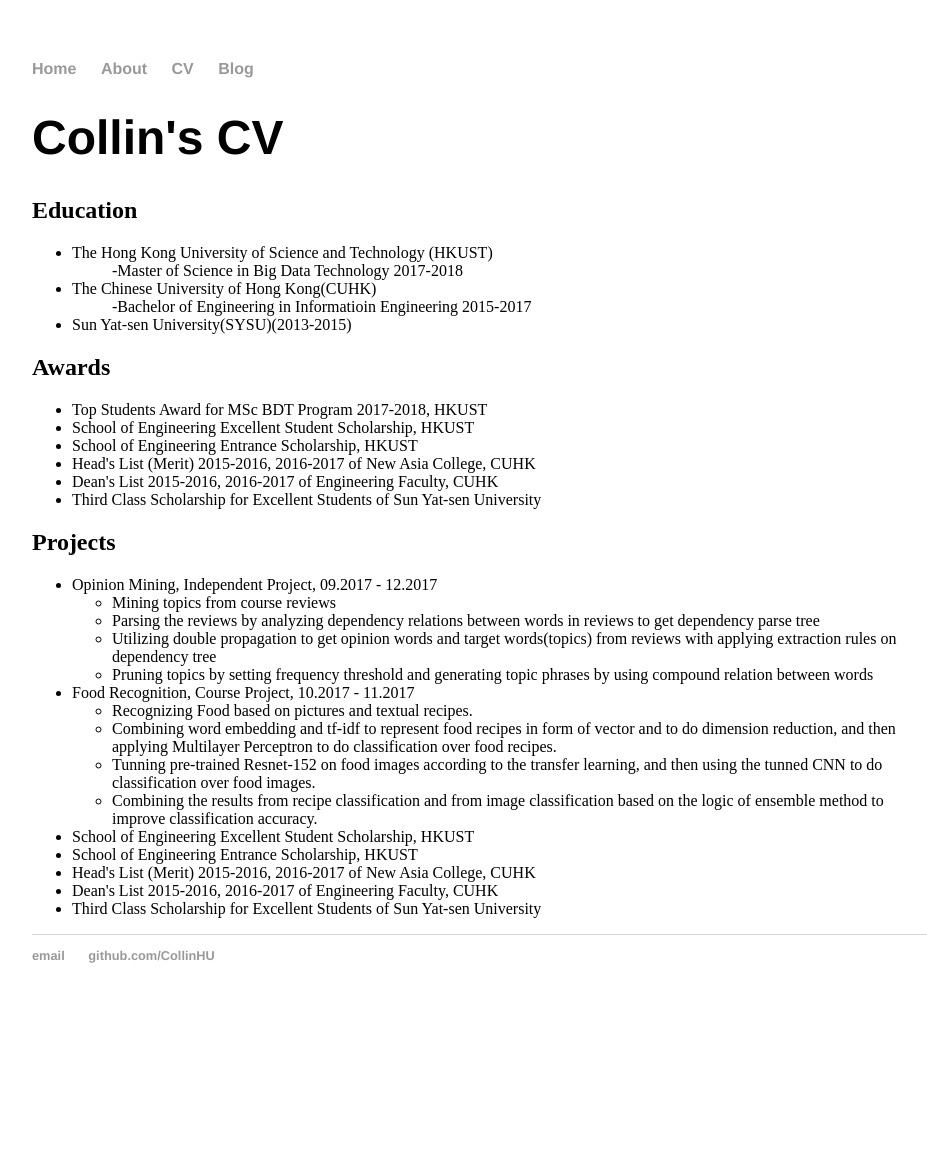
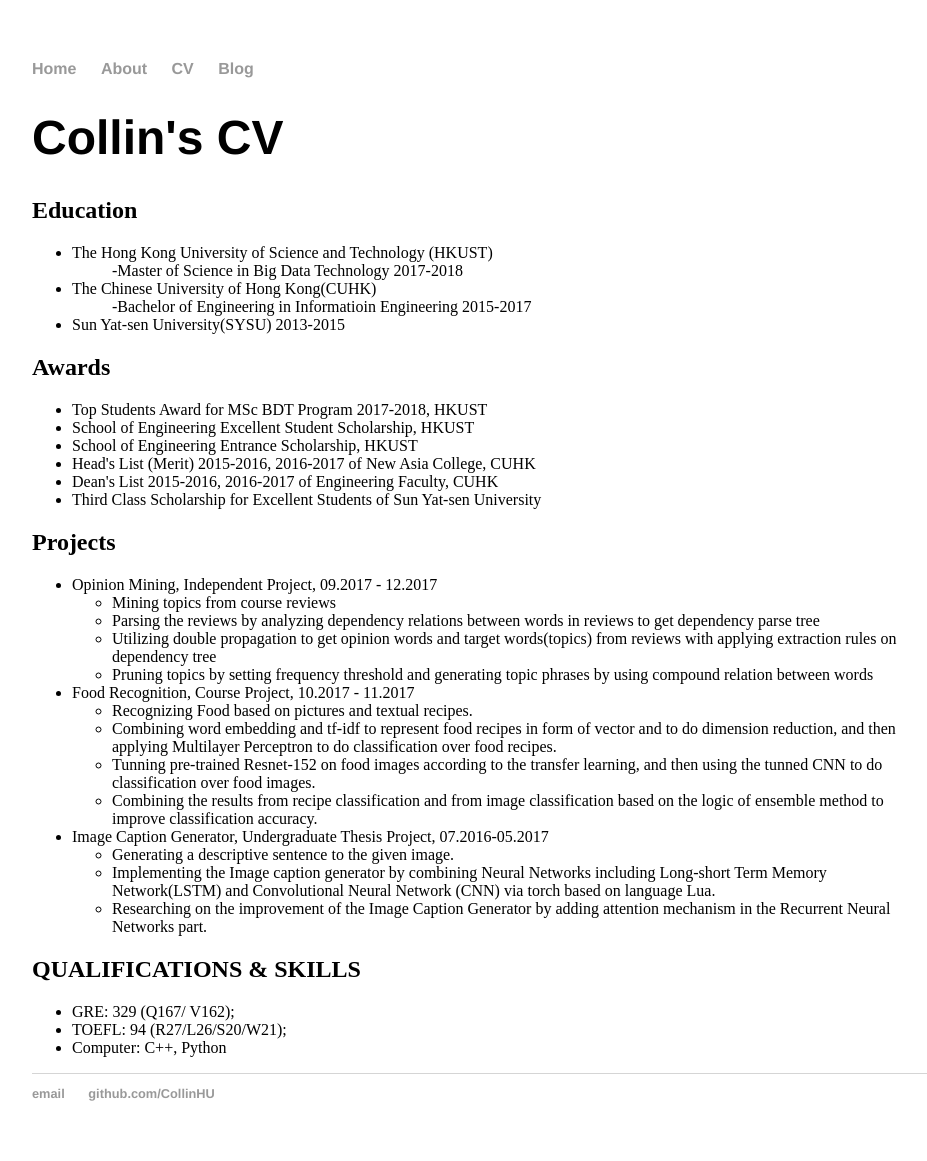
Before and after one commit to CollinHU/CollinHU, a Jekyll site: the page built from cv/index.html, in a window 1280 px wide. Shown: the whole page, without its empty margins (160-1087 px from the left). Built offline with Jekyll 4.4.1, drawn with Linux system fonts in a browser that asks for light colours; before the commit the page ends 1023 px from its top, so only the background shows below that.

Commit message:
Update index.html

```diff
--- a/cv/index.html
+++ b/cv/index.html
@@ -11,7 +11,7 @@
  <li>The Chinese University of Hong Kong(CUHK)
 	  <dd>-Bachelor of Engineering in Informatioin Engineering 2015-2017</dd>
  </li>
- <li>Sun Yat-sen University(SYSU)(2013-2015)
+ <li>Sun Yat-sen University(SYSU) 2013-2015
  </li>
 </ul>
 
@@ -52,14 +52,24 @@
 			classification based on the logic of ensemble method to improve classification accuracy.</li>
 	  </ul>
  </li>
- <li>School of Engineering Excellent Student Scholarship, HKUST
- </li>
- <li>School of Engineering Entrance Scholarship, HKUST
- </li>
- <li>Head's List (Merit) 2015-2016, 2016-2017 of New Asia College, CUHK
- </li>
- <li>Dean's List 2015-2016, 2016-2017 of Engineering Faculty, CUHK
- </li>
- <li>Third Class Scholarship for Excellent Students of Sun Yat-sen University
+<li>Image Caption Generator, Undergraduate Thesis Project, 07.2016-05.2017
+         <ul>
+	       <li>Generating a descriptive sentence to the given image.</li>
+	       <li>Implementing the Image caption generator by combining Neural Networks
+		       including Long-short Term Memory Network(LSTM) and Convolutional Neural Network
+		       (CNN) via torch based on language Lua.</li>
+	       <li>Researching on the improvement of the Image Caption Generator by
+		       adding attention mechanism in the Recurrent Neural Networks part.</li>
+	  </ul>
  </li>
 </ul>
+
+<h2>QUALIFICATIONS & SKILLS </h2>
+<ul>
+  <li>GRE: 329 (Q167/ V162);
+ </li>
+ <li>TOEFL: 94 (R27/L26/S20/W21);
+ </li>
+ <li>Computer: C++, Python
+ </li>
+</ul>
```
